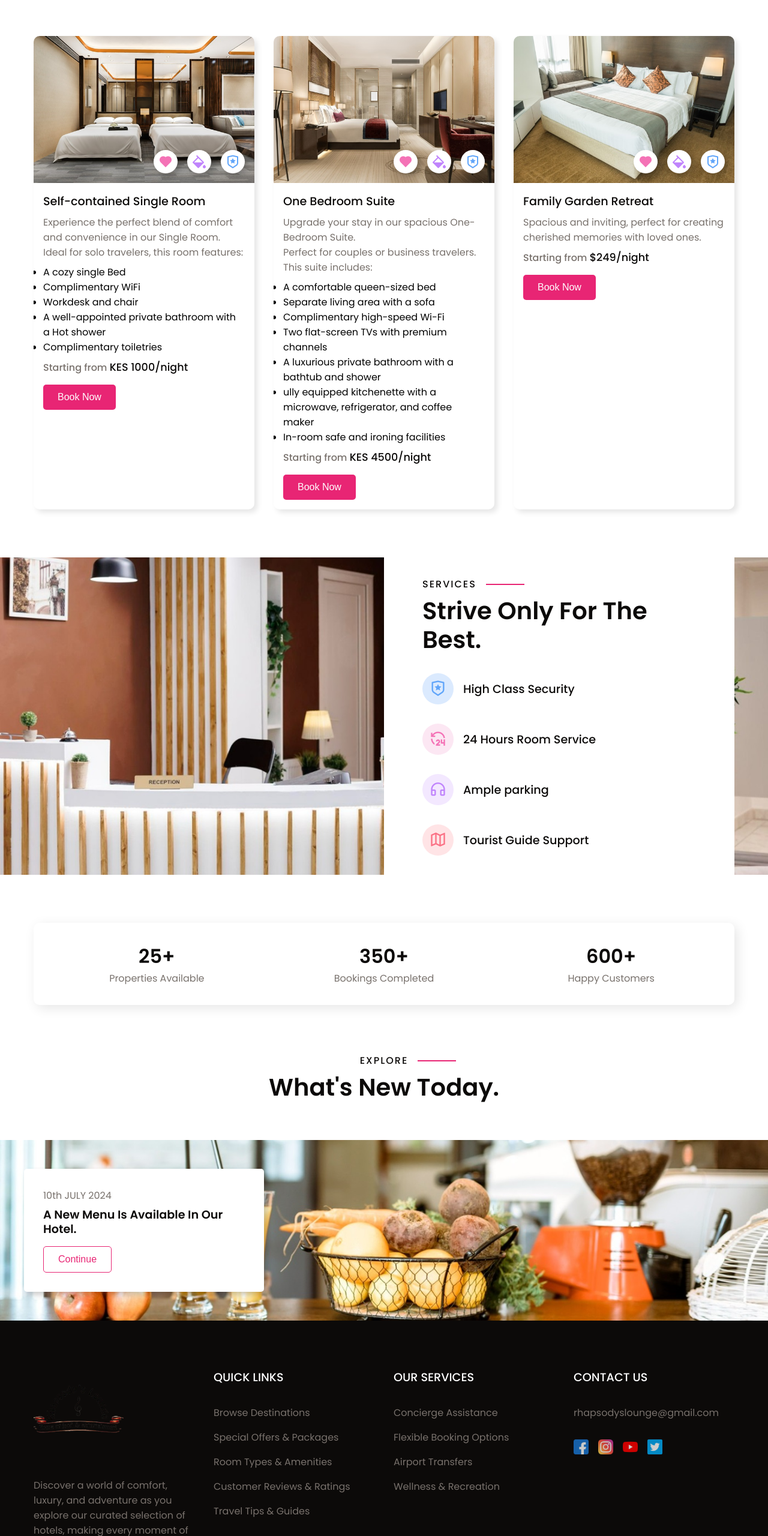
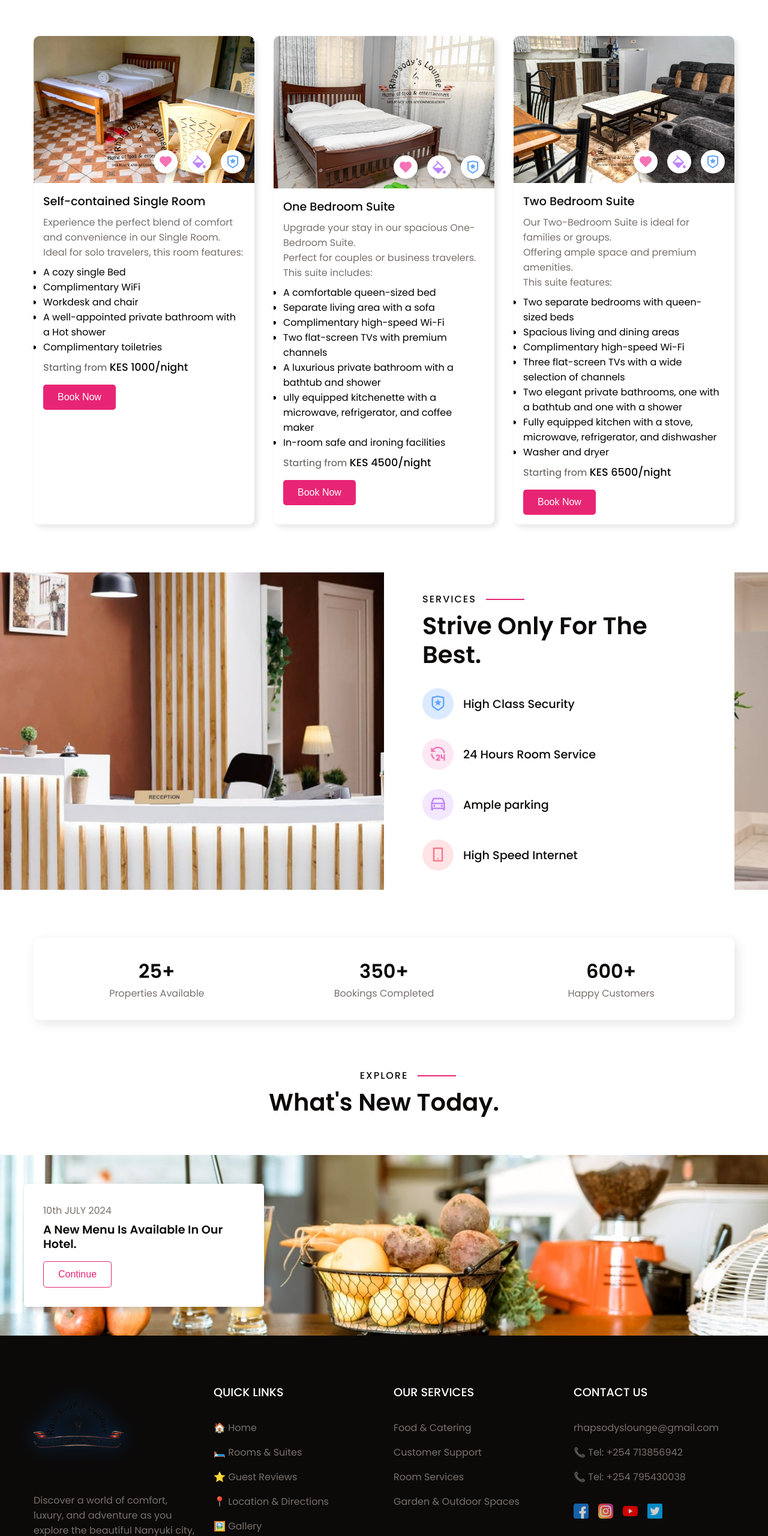
Before and after one commit to AlexDelei/Rhapsodys, a plain HTML site: page index.html in a window 1280 px wide. Shown: the part 1741-4301 px from the top of the page at 60% size. Drawn offline with nearby package versions, Linux system fonts and the light colour scheme.

Commit message:
updated components

```diff
--- a/index.html
+++ b/index.html
@@ -90,7 +90,7 @@
       <div class="room__grid">
         <div class="room__card">
           <div class="room__card__image">
-            <img src="assets/room-1.jpg" alt="room" />
+            <img src="assets/single.jpeg" alt="room" />
             <div class="room__card__icons">
               <span><i class="ri-heart-fill"></i></span>
               <span><i class="ri-paint-fill"></i></span>
@@ -115,7 +115,7 @@
         </div>
         <div class="room__card">
           <div class="room__card__image">
-            <img src="assets/room-2.jpg" alt="room" />
+            <img src="assets/onebed.jpeg" alt="room" />
             <div class="room__card__icons">
               <span><i class="ri-heart-fill"></i></span>
               <span><i class="ri-paint-fill"></i></span>
@@ -144,7 +144,7 @@
         </div>
         <div class="room__card">
           <div class="room__card__image">
-            <img src="assets/room-3.jpg" alt="room" />
+            <img src="assets/two.jpeg" alt="room" />
             <div class="room__card__icons">
               <span><i class="ri-heart-fill"></i></span>
               <span><i class="ri-paint-fill"></i></span>
@@ -152,12 +152,22 @@
             </div>
           </div>
           <div class="room__card__details">
-            <h4>Family Garden Retreat</h4>
+            <h4>Two Bedroom Suite</h4>
             <p>
-              Spacious and inviting, perfect for creating cherished memories
-              with loved ones.
+              Our Two-Bedroom Suite is ideal for families or groups.<br>
+              Offering ample space and premium amenities.<br>
+              This suite features:
+              <ul>
+                <li>Two separate bedrooms with queen-sized beds</li>
+                <li>Spacious living and dining areas</li>
+                <li>Complimentary high-speed Wi-Fi</li>
+                <li>Three flat-screen TVs with a wide selection of channels</li>
+                <li>Two elegant private bathrooms, one with a bathtub and one with a shower</li>
+                <li>Fully equipped kitchen with a stove, microwave, refrigerator, and dishwasher</li>
+                <li>Washer and dryer</li>
+              </ul>
             </p>
-            <h5>Starting from <span>$249/night</span></h5>
+            <h5>Starting from <span>KES 6500/night</span></h5>
             <button class="btn">Book Now</button>
           </div>
         </div>
@@ -179,12 +189,12 @@
               24 Hours Room Service
             </li>
             <li>
-              <span><i class="ri-headphone-line"></i></span>
+              <span><i class="ri-car-line"></i></span>
               Ample parking
             </li>
             <li>
-              <span><i class="ri-map-2-line"></i></span>
-              Tourist Guide Support
+              <span><i class="ri-smartphone-line"></i></span>
+              High Speed Internet
             </li>
           </ul>
         </div>
@@ -227,8 +237,7 @@
             <a href="#home"><img src="assets/logo2.png" alt="logo" /></a>
           </div>
           <p class="section__description">
-            Discover a world of comfort, luxury, and adventure as you explore
-            our curated selection of hotels, making every moment of your getaway
+            Discover a world of comfort, luxury, and adventure as you explore the beautiful Nanyuki city, making every moment of your getaway
             truly extraordinary.
           </p>
           <button class="btn">Book Now</button>
@@ -236,26 +245,28 @@
         <div class="footer__col">
           <h4>QUICK LINKS</h4>
           <ul class="footer__links">
-            <li><a href="#">Browse Destinations</a></li>
-            <li><a href="#">Special Offers & Packages</a></li>
-            <li><a href="#">Room Types & Amenities</a></li>
-            <li><a href="#">Customer Reviews & Ratings</a></li>
-            <li><a href="#">Travel Tips & Guides</a></li>
+            <li><a href="#">🏠 Home</a></li>
+            <li><a href="#">🛏️ Rooms & Suites</a></li>
+            <li><a href="#">⭐ Guest Reviews</a></li>
+            <li><a href="#">📍 Location & Directions</a></li>
+            <li><a href="#">🖼️ Gallery</a></li>
           </ul>
         </div>
         <div class="footer__col">
           <h4>OUR SERVICES</h4>
           <ul class="footer__links">
-            <li><a href="#">Concierge Assistance</a></li>
-            <li><a href="#">Flexible Booking Options</a></li>
-            <li><a href="#">Airport Transfers</a></li>
-            <li><a href="#">Wellness & Recreation</a></li>
+            <li><a href="#">Food & Catering</a></li>
+            <li><a href="#">Customer Support</a></li>
+            <li><a href="#">Room Services</a></li>
+            <li><a href="#">Garden & Outdoor Spaces</a></li>
           </ul>
         </div>
         <div class="footer__col">
           <h4>CONTACT US</h4>
           <ul class="footer__links">
             <li><a href="#">rhapsodyslounge@gmail.com</a></li>
+            <li><a href="#">📞 Tel: +254 713856942</a></li>
+            <li><a href="#">📞 Tel: +254 795430038</a></li>
           </ul>
           <div class="footer__socials">
             <a href="#"><img src="assets/facebook.png" alt="facebook" /></a>
--- a/styles.css
+++ b/styles.css
@@ -85,9 +85,20 @@ a {
   filter: drop-shadow(0 0 3px rgb(122, 53, 53)) drop-shadow(0 0 3px grey);
 }
 
+.logo:hover img{
+  transform: translate(-10px, -10px);
+}
+
 
 .logo2 {
   max-width: 150px;
+  filter: drop-shadow(0 0 15px rgba(0, 123, 255, 0.8));
+}
+
+/* Stronger glow and diagonal movement */
+.logo2:hover img {
+  transform: translate(-10px, -10px); /* Move the logo upwards and to the left */
+  filter: drop-shadow(0 0 30px rgba(255, 255, 255, 1));
 }
 
 
@@ -506,6 +517,15 @@ nav {
   color: var(--white);
 }
 
+/* .num {
+  color: var(--text-light);
+  transition: 0.3s;
+}
+
+.num :hover {
+  color: var(--white);
+} */
+
 .footer__socials {
   margin-top: 2rem;
   display: flex;
```
Also changed, not shown: assets/onebed.jpeg (added).
